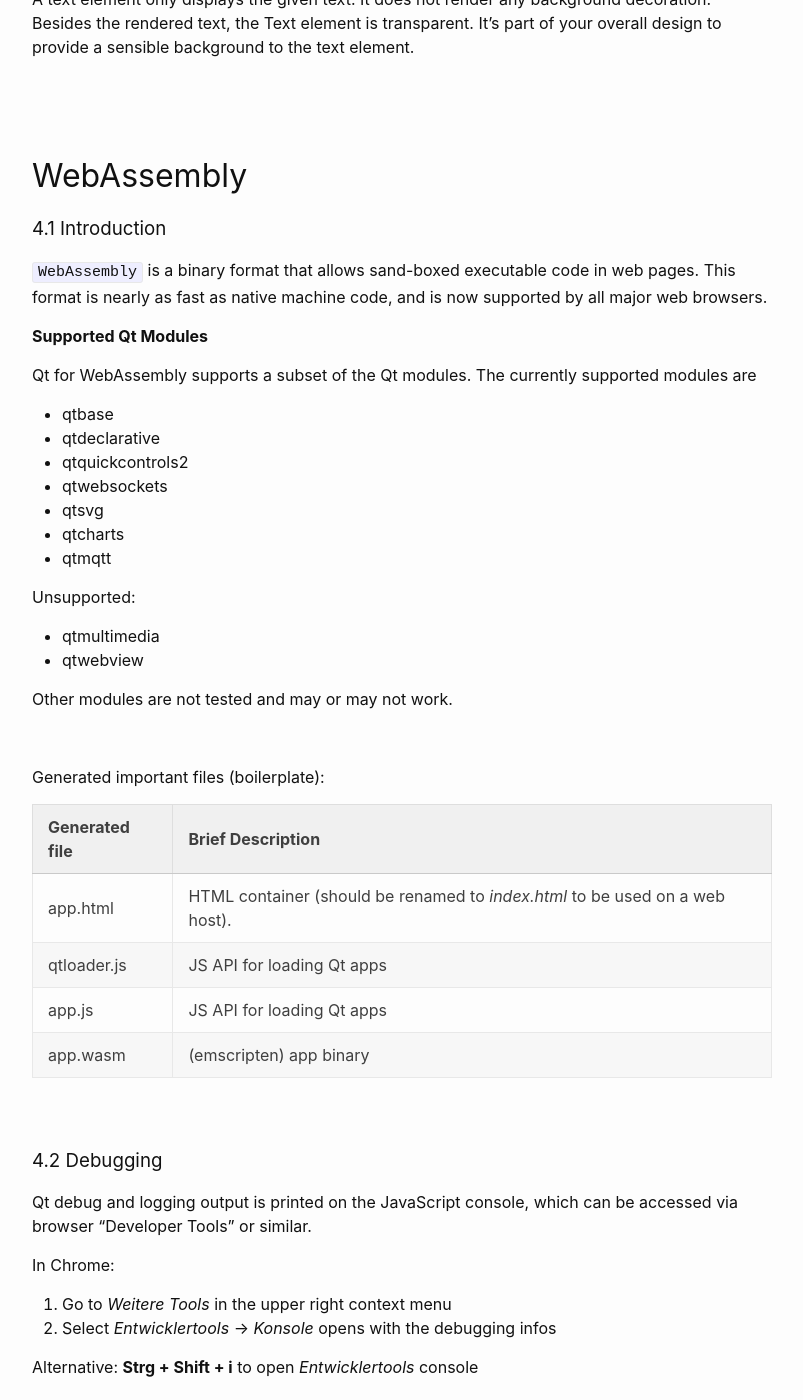
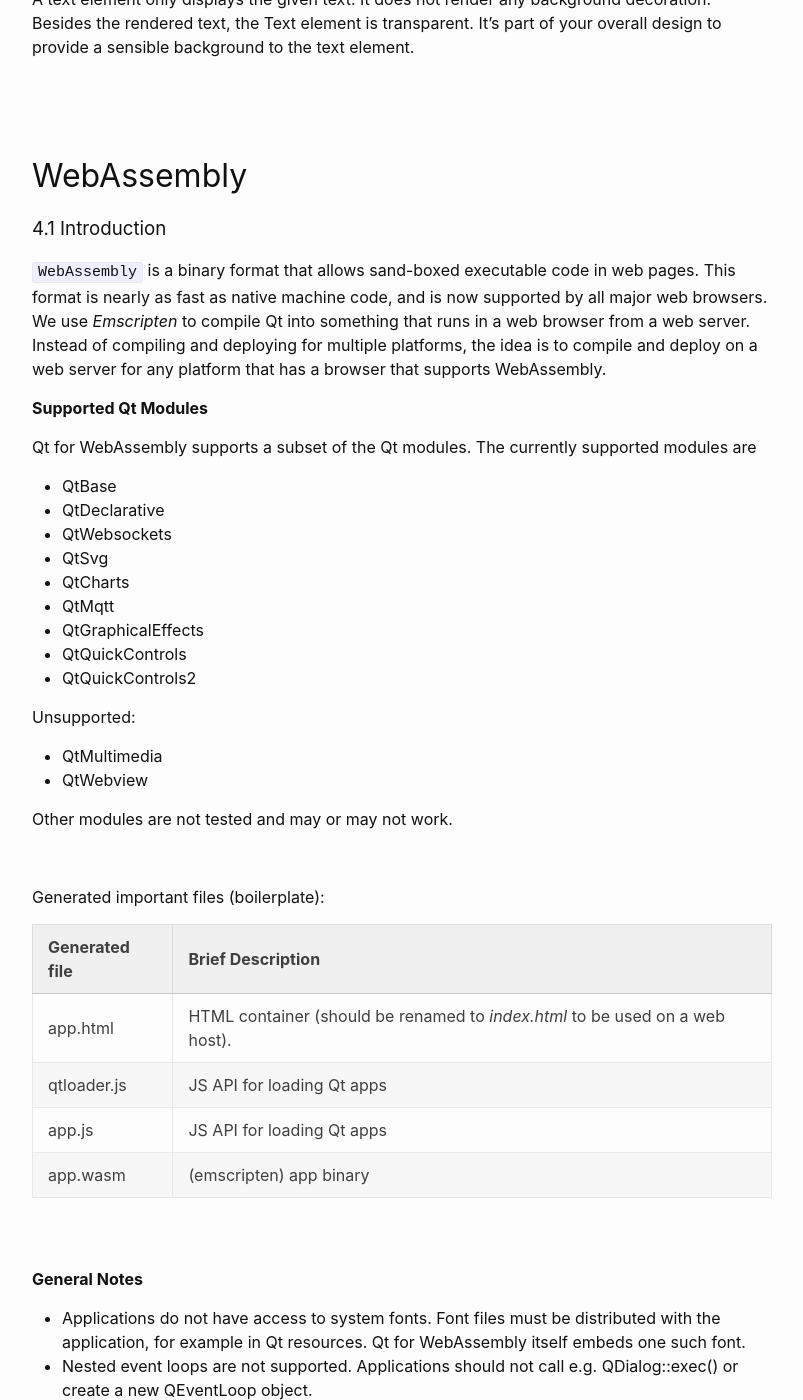
Before and after one commit to Hautaklyttn/progDocs, a Jekyll site: the page built from docs/articles/qt_qml.md, in a window 1280 px wide and 1400 px high, scrolled down 33557 px. Shown: the whole window, without its empty margins (238-1041 px from the left). Built offline with Jekyll 4.4.1, drawn with Linux system fonts in a browser that asks for light colours.

Commit message:
webassembly additiony

```diff
--- a/docs/articles/qt_qml.md
+++ b/docs/articles/qt_qml.md
@@ -1246,24 +1246,26 @@ A text element only displays the given text. It does not render any background d
 <a name="ch4-1"></a>
 ### 4.1 Introduction
 
-`WebAssembly` is a binary format that allows sand-boxed executable code in web pages. This format is nearly as fast as native machine code, and is now supported by all major web browsers.
+`WebAssembly` is a binary format that allows sand-boxed executable code in web pages. This format is nearly as fast as native machine code, and is now supported by all major web browsers. We use *Emscripten* to compile Qt into something that runs in a web browser from a web server. Instead of compiling and deploying for multiple platforms, the idea is to compile and deploy on a web server for any platform that has a browser that supports WebAssembly.
 
 **Supported Qt Modules**
 
 Qt for WebAssembly supports a subset of the Qt modules. The currently supported modules are
 
-- qtbase
-- qtdeclarative
-- qtquickcontrols2
-- qtwebsockets
-- qtsvg
-- qtcharts
-- qtmqtt
+- QtBase
+- QtDeclarative
+- QtWebsockets
+- QtSvg
+- QtCharts
+- QtMqtt
+- QtGraphicalEffects
+- QtQuickControls
+- QtQuickControls2
 
 Unsupported:
 
-- qtmultimedia
-- qtwebview
+- QtMultimedia
+- QtWebview
 
 Other modules are not tested and may or may not work.
 
@@ -1277,6 +1279,14 @@ Generated important files (boilerplate):
 |qtloader.js|JS API for loading Qt apps|
 |app.js|JS API for loading Qt apps|
 |app.wasm|(emscripten) app binary|
+
+&nbsp;
+
+**General Notes**
+
+- Applications do not have access to system fonts. Font files must be distributed with the application, for example in Qt resources. Qt for WebAssembly itself embeds one such font.
+- Nested event loops are not supported. Applications should not call e.g. QDialog::exec() or create a new QEventLoop object.
+- ...
 
 &nbsp;
 
```
